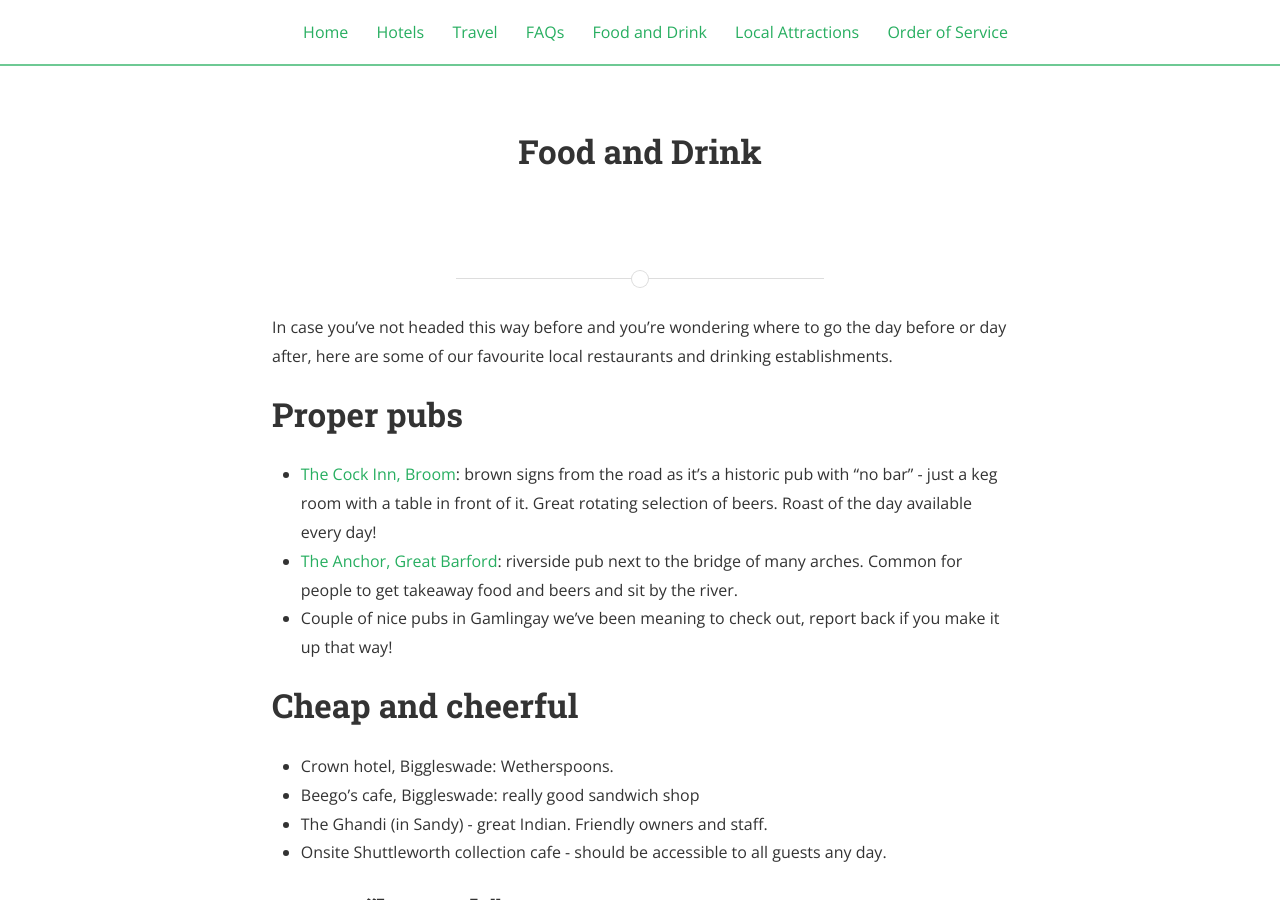
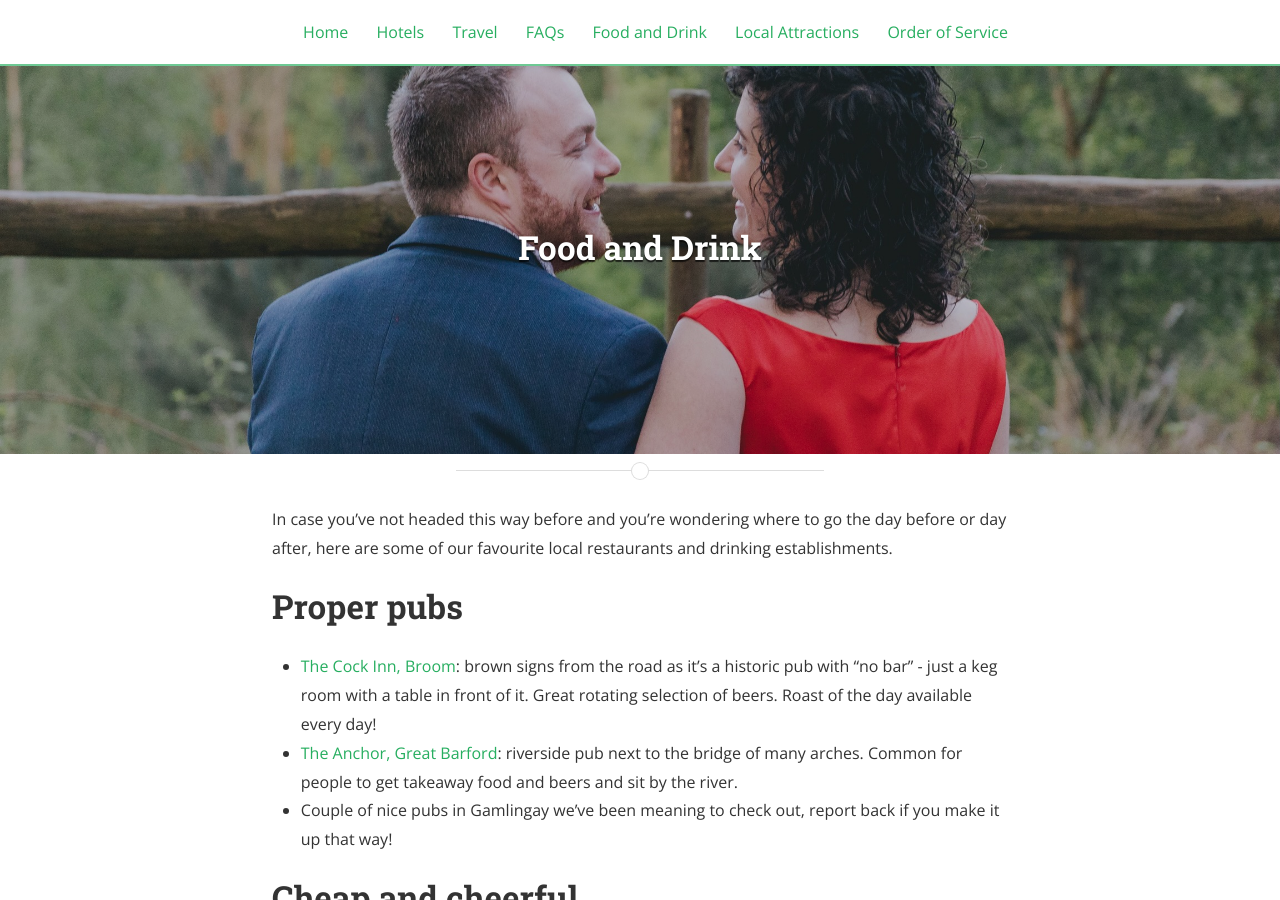
Before and after one commit to dannybrown/dannyandcharlotte.com, a Jekyll site: the page built from food-and-drink.md, in a window 1280 px wide and 900 px high. Built offline with Jekyll 4.4.1, drawn with Linux system fonts in a browser that asks for light colours; nearby versions of some CDN libraries.

Commit message:
add food cover

```diff
--- a/food-and-drink.md
+++ b/food-and-drink.md
@@ -2,6 +2,7 @@
 layout: page
 title: Food and Drink
 permalink: /food-and-drink/
+cover: /assets/food.jpeg
 main_nav: true
 ---
 In case you've not headed this way before and you're wondering where to go the day before or day after, here are some of our favourite local restaurants and drinking establishments.
```
Also changed, not shown: assets/food.jpeg (added).
